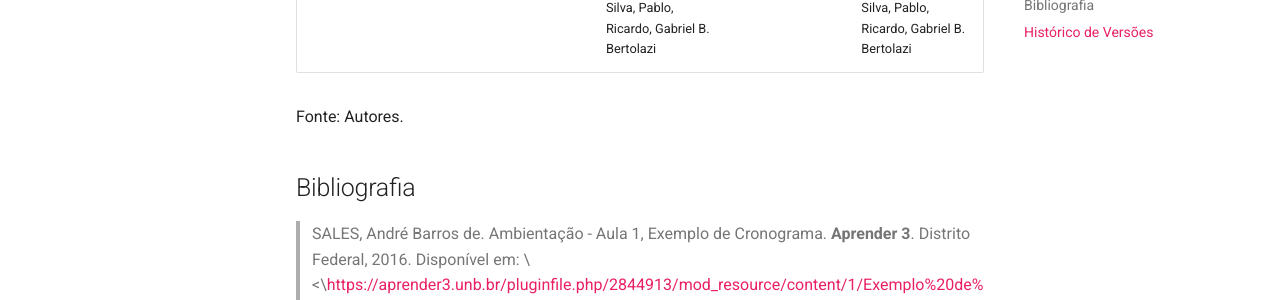
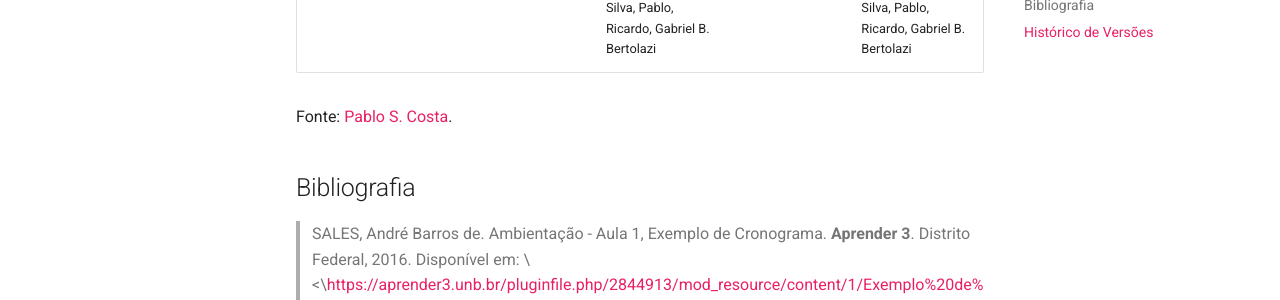
Before and after one commit to Requisitos-de-Software/2024.1-Serasa, an MkDocs documentation site: the page built from docs/planejamento/cronograma.md, in a window 1280 px wide and 900 px high, scrolled down 2229 px. Shown: the part 310-610 px from the top of the window. Built offline with MkDocs 1.6.1 and Material for MkDocs 9.7.7, drawn with Linux system fonts in a browser that asks for light colours; comment, search, counter and statistics services are not loaded.

Commit message:
Update cronograma.md

```diff
--- a/docs/planejamento/cronograma.md
+++ b/docs/planejamento/cronograma.md
@@ -53,7 +53,7 @@ Na Tabela 13, temos o cronograma planejado para as atividades da última entrega
 | Gravação da Apresentação e Entrega | Início: 21/06  <br>Fim: 24/06 | Claúdio, Danilo, Elias, Gabriel F. J. Silva, Pablo, Ricardo, Gabriel B. Bertolazi | Início: 24/06 Fim: 24/06 | Claúdio, Danilo, Elias, Gabriel F. J. Silva, Pablo, Ricardo, Gabriel B. Bertolazi |
 | Correção pós apresentação | Início: 25/06  <br>Fim: 10/07 | Claúdio, Danilo, Elias, Gabriel F. J. Silva, Pablo, Ricardo, Gabriel B. Bertolazi | Início: 10/07  <br>Fim: 11/07 | Claúdio, Danilo, Elias, Gabriel F. J. Silva, Pablo, Ricardo, Gabriel B. Bertolazi |
 
-Fonte: Autores.
+Fonte: [Pablo S. Costa](https://github.com/pabloheika).
 
 ## Bibliografia
 
```
